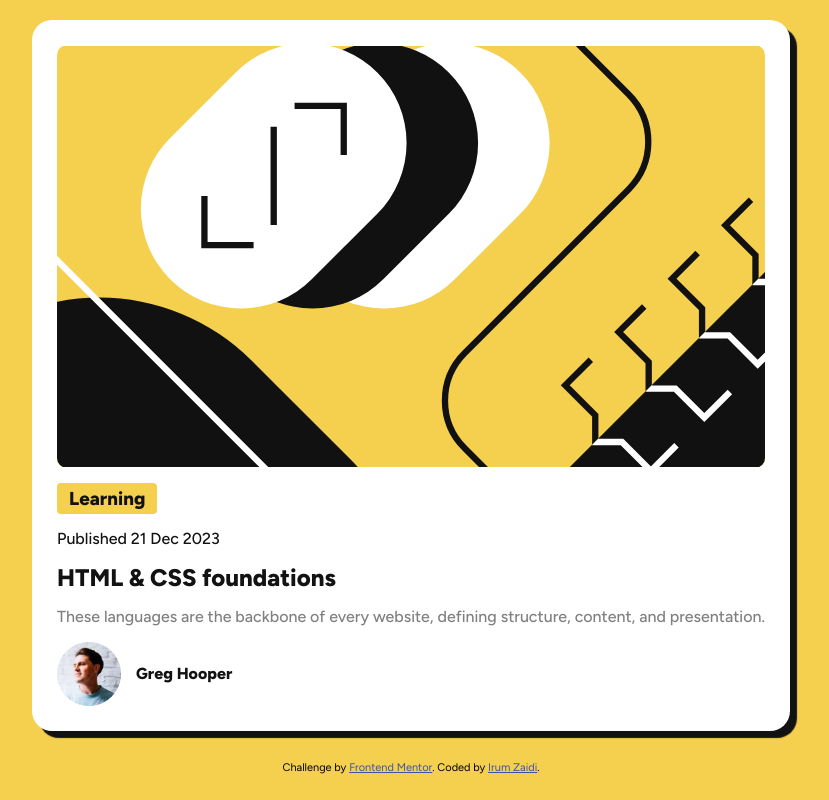
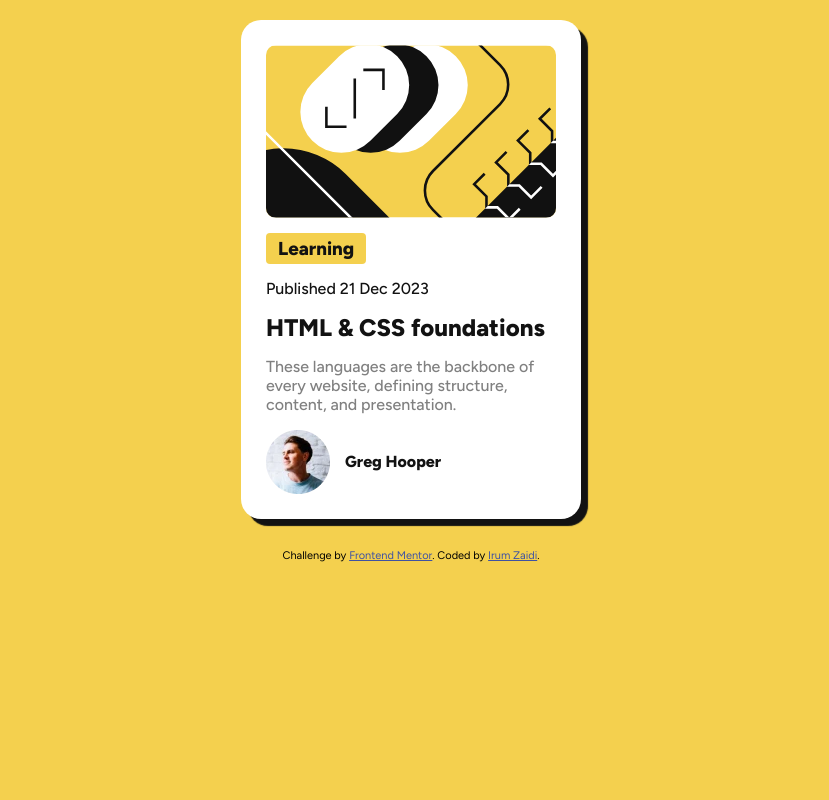
Before and after one commit to Irum-Zaidi/Blog-preview-card, a plain HTML site: page index.html in a window 1280 px wide. Shown: the whole page, without its empty margins (229-1058 px from the left). Drawn offline with Linux system fonts and the light colour scheme.

Commit message:
Update index.html

```diff
--- a/index.html
+++ b/index.html
@@ -55,9 +55,9 @@
       flex-direction: column;
       row-gap: 15px;
       background-color: var(--White);
-      width: fit-content;
+/*       width: fit-content; */
       margin: auto;
-/*       width: 330px; */
+      width: 340px;
       padding: 25px;
       border-radius: 20px;
       box-shadow: 7px 7px 1px var(--Black);
```
